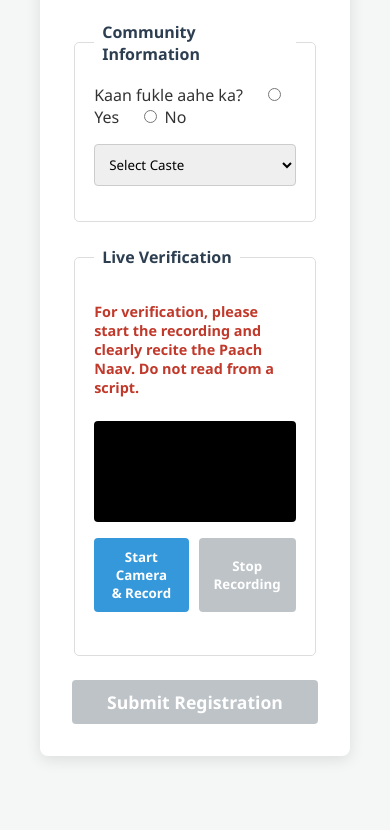
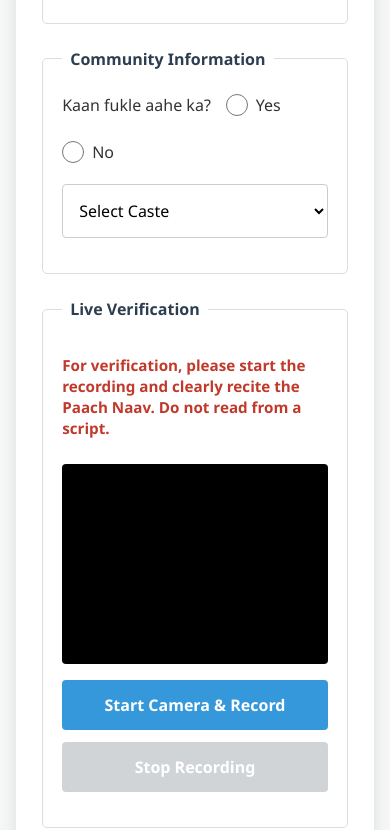
Before and after one commit to rohitbhoyar16/mahanubhavsangam, a plain HTML site: page index.html in a window 390 px wide. Shown: the part 646-1476 px from the top of the page. Before the commit the page ends 1442 px from the top, so only its background shows below. Drawn offline with Linux system fonts and the light colour scheme.

Commit message:
mobile optimization

```diff
--- a/style.css
+++ b/style.css
@@ -8,12 +8,13 @@ body {
     color: #333;
     display: flex;
     justify-content: center;
-    padding: 2rem;
+    padding: 1rem; /* Reduced for mobile screens */
+    margin: 0;
 }
 
 .registration-container {
     background: #fff;
-    padding: 2rem;
+    padding: 1.5rem;
     border-radius: 8px;
     box-shadow: 0 4px 15px rgba(0,0,0,0.1);
     width: 100%;
@@ -24,12 +25,14 @@ h1 {
     color: #d35400;
     text-align: center;
     margin-bottom: 0.2rem;
+    font-size: 1.8rem;
 }
 
 p {
     text-align: center;
     color: #7f8c8d;
     margin-bottom: 1.5rem;
+    font-size: 0.95rem;
 }
 
 fieldset {
@@ -45,58 +48,108 @@ legend {
     padding: 0 0.5rem;
 }
 
+/* Base Inputs - 16px font prevents iOS zoom */
 input[type="text"], input[type="date"], select {
     width: 100%;
-    padding: 10px;
+    padding: 14px 12px; /* Larger touch area */
     margin-bottom: 1rem;
     border: 1px solid #ccc;
     border-radius: 4px;
+    font-size: 16px;
+    background-color: #fff;
 }
 
+/* Radio Buttons optimized for tapping */
 .radio-group {
+    display: flex;
+    flex-wrap: wrap;
+    gap: 15px;
     margin-bottom: 1rem;
+    align-items: center;
 }
 
 .radio-group label {
-    margin-right: 1rem;
+    display: flex;
+    align-items: center;
+    gap: 8px;
+    font-size: 16px;
+    padding: 5px 0;
+}
+
+.radio-group input[type="radio"] {
+    width: 22px;
+    height: 22px; /* Larger radio dials */
+    margin: 0;
 }
 
 .instruction {
-    font-size: 0.9rem;
+    font-size: 0.95rem;
     color: #c0392b;
     font-weight: bold;
     text-align: left;
+    line-height: 1.4;
 }
 
+/* Video Container handles mobile portrait mode */
 .video-wrapper {
     width: 100%;
     background: #000;
     border-radius: 4px;
     overflow: hidden;
     margin-bottom: 1rem;
+    display: flex;
+    justify-content: center;
+    align-items: center;
+    min-height: 200px; /* Gives shape before camera loads */
 }
 
 video {
     width: 100%;
+    max-height: 60vh; /* Prevents portrait video from taking over the whole screen */
+    object-fit: cover;
     display: block;
 }
 
+/* Buttons stack on mobile, sit inline on desktop */
 .video-controls {
     display: flex;
-    gap: 10px;
+    flex-direction: column;
+    gap: 12px;
     margin-bottom: 1rem;
 }
 
 .btn {
-    padding: 10px 15px;
+    padding: 14px 15px;
     border: none;
     border-radius: 4px;
     cursor: pointer;
     font-weight: bold;
-    flex: 1;
+    font-size: 16px; /* Larger text for readability */
+    text-align: center;
+    width: 100%;
 }
 
 .btn.primary { background-color: #3498db; color: white; }
 .btn.danger { background-color: #e74c3c; color: white; }
-.btn.success { background-color: #2ecc71; color: white; width: 100%; font-size: 1.1rem;}
-.btn:disabled { background-color: #bdc3c7; cursor: not-allowed; }
+.btn.success { background-color: #2ecc71; color: white; font-size: 1.1rem; margin-top: 10px;}
+.btn:disabled { background-color: #bdc3c7; cursor: not-allowed; opacity: 0.7; }
+
+#recordingStatus {
+    font-weight: bold;
+    margin-bottom: 0;
+}
+
+/* Media Query for Tablets and Desktop */
+@media (min-width: 480px) {
+    body {
+        padding: 2rem;
+    }
+
+    .registration-container {
+        padding: 2.5rem;
+    }
+
+    .video-controls {
+        flex-direction: row; /* Side-by-side buttons on larger screens */
+    }
+}
```
